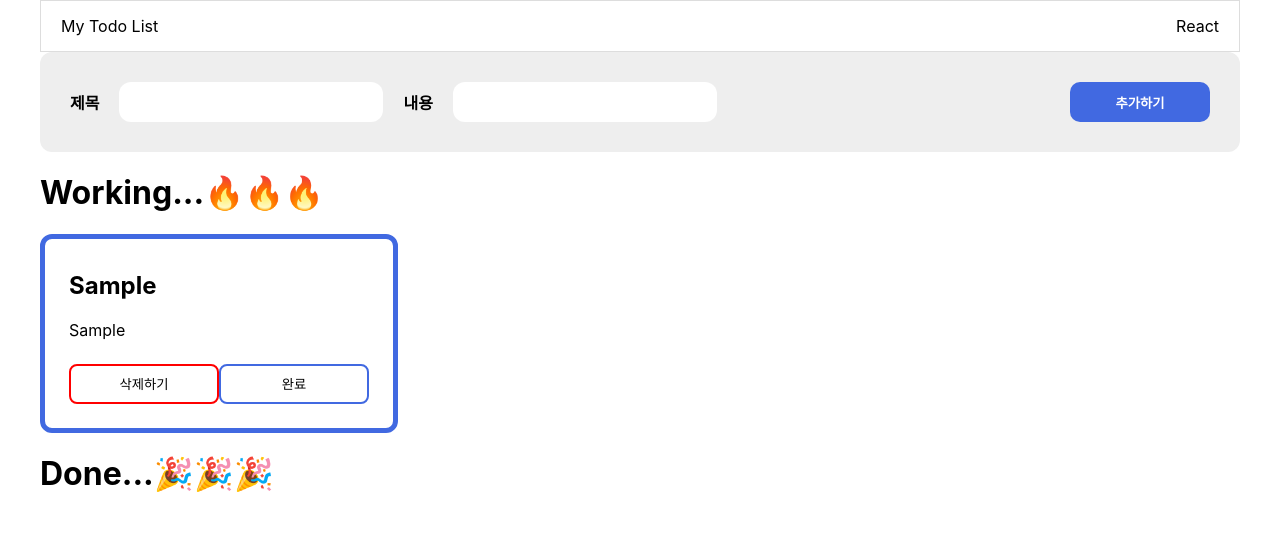
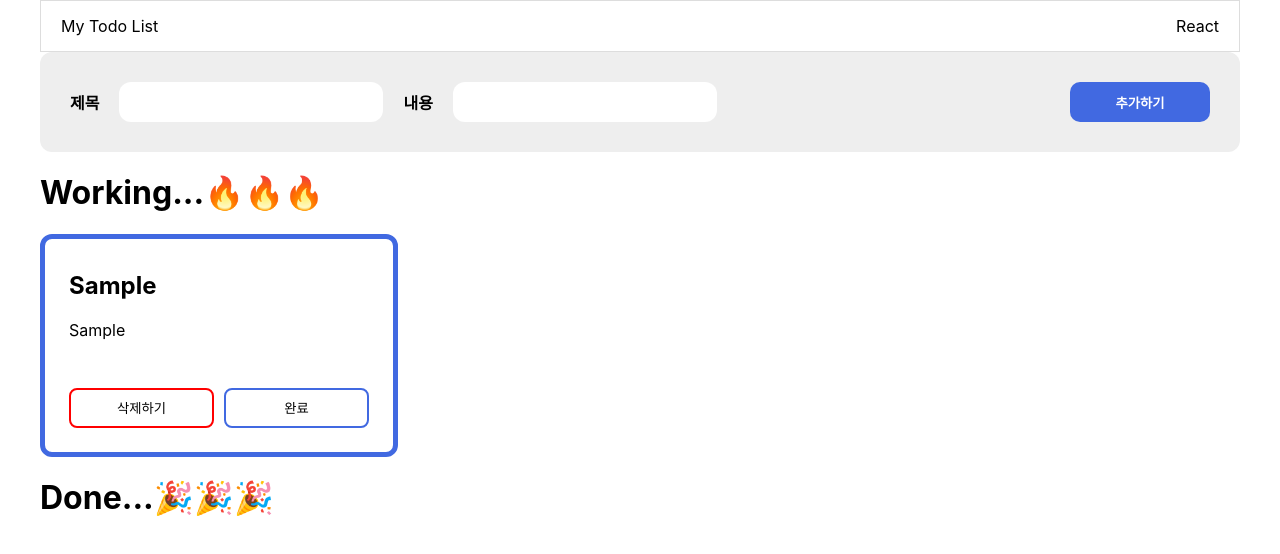
Before and after one commit to SoJaeBeom/MyToDoList, a React (Create React App) app: page / in a window 1280 px wide. Both pictures are taken after typing "Sample", "Sample" into the empty fields and a click on the button "추가하기". Shown: the top 554 px of the page. Built offline with nearby package versions, Linux system fonts and the light colour scheme.

Commit message:
[Refactor] 코드 리팩토링

```diff
--- a/src/components/form/Form.jsx
+++ b/src/components/form/Form.jsx
@@ -7,7 +7,8 @@ export default function Form({ setTodoList, todolist }) {
   const [id, setId] = useState(1)
 
   function onSubmitHandler() {
-    setId(id + 1)
+    setId((id) => id + 1)
+
     setTodoList([
       ...todolist,
       {
@@ -17,6 +18,7 @@ export default function Form({ setTodoList, todolist }) {
         isDone: false,
       },
     ])
+
     setTitle('')
     setBody('')
   }
--- a/src/components/layout/Layout.jsx
+++ b/src/components/layout/Layout.jsx
@@ -12,7 +12,7 @@ export default function Layout() {
     <div className="layout">
       <Header />
       <Form setTodoList={setTodoList} todolist={todolist} />
-      <List todolist={todolist} />
+      <List setTodoList={setTodoList} todolist={todolist} />
     </div>
   )
 }
--- a/src/components/list/List.jsx
+++ b/src/components/list/List.jsx
@@ -1,24 +1,50 @@
-import { useState } from 'react'
 import Todo from '../todo/Todo'
 import './style.css'
 
-export default function List({ todolist }) {
-  const [statusToggle, setStatusToggle] = useState(todolist)
+export default function List({ setTodoList, todolist }) {
+  let array_false = todolist
+    .filter((todolist) => todolist.isDone === false)
+    .map((todo, index) => {
+      return (
+        <Todo
+          todo={todo}
+          key={index}
+          onToggleHandler={onToggleHandler}
+          onDeleteHandler={onDeleteHandler}
+        />
+      )
+    })
 
-  let array_false = todolist.filter((todolist) => todolist.isDone === false)
-  let array_true = todolist.filter((todolist) => todolist.isDone === true)
+  let array_true = todolist
+    .filter((todolist) => todolist.isDone === true)
+    .map((todo, index) => {
+      return (
+        <Todo
+          todo={todo}
+          key={index}
+          onToggleHandler={onToggleHandler}
+          onDeleteHandler={onDeleteHandler}
+        />
+      )
+    })
+
+  function onToggleHandler(todo) {
+    todo.isDone === false ? (todo.isDone = true) : (todo.isDone = false)
+    setTodoList([...todolist])
+  }
+
+  function onDeleteHandler(todo) {
+    let deleteArray = todolist.filter((delTodo) => delTodo.id !== todo.id)
+    setTodoList([...deleteArray])
+  }
 
   return (
     <div className="list">
       <h1>Working...🔥🔥🔥</h1>
-      <div className="list_wrapper">
-        <Todo todolist={array_false} setStatusToggle={setStatusToggle} />
-      </div>
+      <div className="list_wrapper">{array_false}</div>
 
       <h1>Done...🎉🎉🎉</h1>
-      <div className="list_wrapper">
-        <Todo todolist={array_true} setStatusToggle={setStatusToggle} />
-      </div>
+      <div className="list_wrapper">{array_true}</div>
     </div>
   )
 }
--- a/src/components/todo/Todo.jsx
+++ b/src/components/todo/Todo.jsx
@@ -1,46 +1,25 @@
 import './style.css'
 
-export default function Todo({ todolist, setStatusToggle }) {
-  function onToggleHandler(event) {
-    let data_key = Number(
-      event.currentTarget.parentElement.getAttribute('data-key'),
-    )
-
-    let targetTodo = todolist.filter((todo) => todo.id === data_key)
-
-    targetTodo[0].isDone === false
-      ? (targetTodo[0].isDone = true)
-      : (targetTodo[0].isDone = false)
-
-    setStatusToggle([
-      ...todolist,
-      {
-        id: targetTodo[0].id,
-        title: targetTodo[0].title,
-        body: targetTodo[0].body,
-        isDone: targetTodo[0].isDone,
-      },
-    ])
+export default function Todo({ todo, onDeleteHandler, onToggleHandler }) {
+  function onDeleteBtn() {
+    onDeleteHandler(todo)
   }
 
-  function onDeleteHandler(event) {
-    event.currentTarget.parentElement.remove()
+  function onToggleBtn() {
+    onToggleHandler(todo)
   }
-
-  if (todolist.length === 0) {
-    return
-  } else {
-    return todolist.map((todo, index) => (
-      <div className="todo" key={index} data-key={todo.id}>
-        <h2>{todo.title}</h2>
-        <div>{todo.body}</div>
-        <button className="delete_btn" onClick={onDeleteHandler}>
+  return (
+    <div className="todo">
+      <h2>{todo.title}</h2>
+      <div>{todo.body}</div>
+      <div className="btn_group">
+        <button className="delete_btn" onClick={onDeleteBtn}>
           삭제하기
         </button>
-        <button className="toggle_btn" onClick={onToggleHandler}>
+        <button className="toggle_btn" onClick={onToggleBtn}>
           {todo.isDone === false ? '완료' : '취소'}
         </button>
       </div>
-    ))
-  }
+    </div>
+  )
 }
--- a/src/components/todo/style.css
+++ b/src/components/todo/style.css
@@ -3,6 +3,12 @@
   border: 5px solid royalblue;
   border-radius: 12px;
   padding: 12px 24px 24px;
+}
+
+.btn_group {
+  display: flex;
+  gap: 10px;
+  margin-top: 24px;
 }
 
 .toggle_btn {
```
